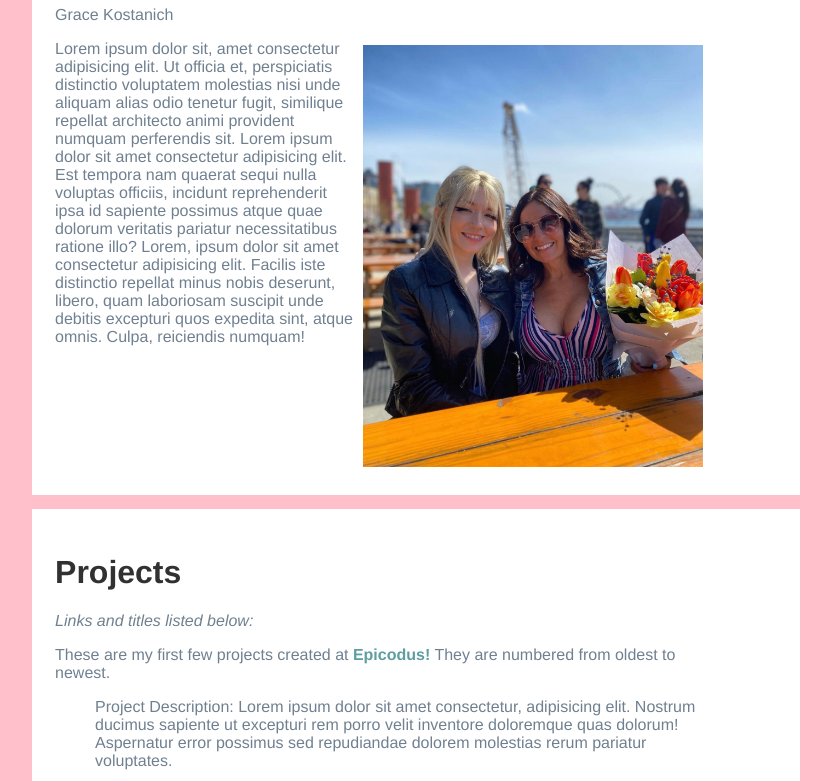
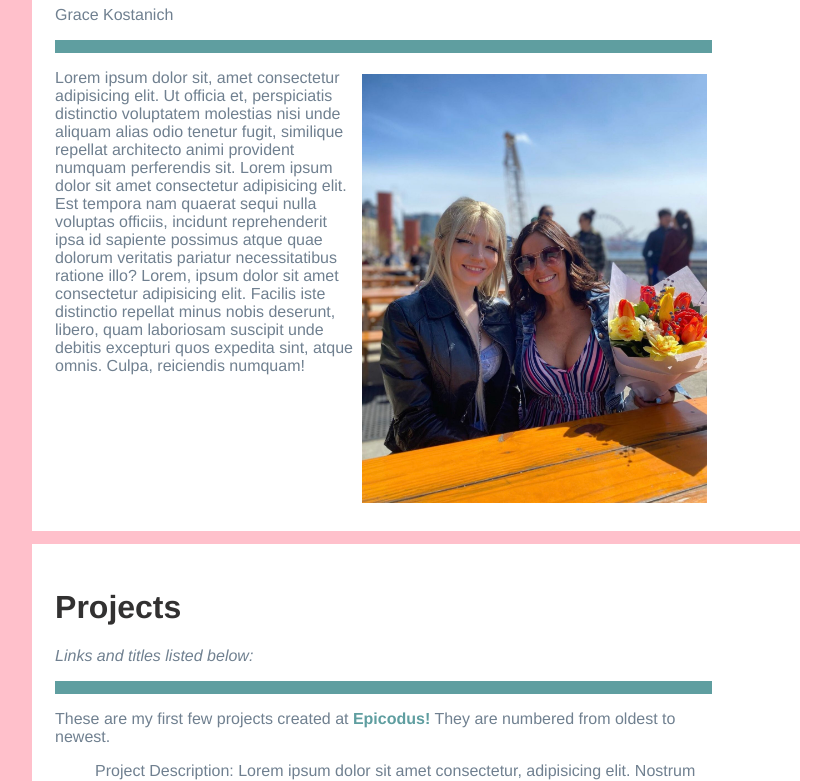
Before and after one commit to User8240/landing_page, a plain HTML site: page index.html in a window 1280 px wide. Shown: the part 292-1073 px from the top of the page, without its empty margins (228-1059 px from the left). Drawn offline with Linux system fonts and the light colour scheme.

Commit message:
Add division throughout text using box model

```diff
--- a/css/styles.css
+++ b/css/styles.css
@@ -32,16 +32,29 @@
   display: block;
 }
 
+
+.line2 {
+  padding: .5%;
+  border: solid cadetblue;
+  background-color: cadetblue;
+  border-width: 10%;
+  margin-top: auto;
+  margin-bottom: auto;
+  box-sizing: border-box;
+  margin: 0% ;
+  display: block;
+}
+
 .columns {
   display: inline-block;
   padding: 3%;
-  width: 85%;
+  width: 85.5%;
   color: rgb(50, 49, 49);
 }
 
 .img {
   padding: 5px;
-  width: 52%;
+  width: 52.5%;
   height: auto;
   margin: auto;
   display: block;
--- a/index.html
+++ b/index.html
@@ -23,6 +23,12 @@
     </h1>
     <p>Grace Kostanich
     </p>
+  <div class="line2">
+  </div>
+
+    <p>
+    </p>
+
     <img class="img" src="img/me.jpg" alt="A photo of Grace Kostanich and her Mom">
     <p class="text-format"> Lorem ipsum dolor sit, amet consectetur adipisicing elit. Ut officia et, perspiciatis distinctio voluptatem molestias nisi unde aliquam alias odio tenetur fugit, similique repellat architecto animi provident numquam perferendis sit.
     Lorem ipsum dolor sit amet consectetur adipisicing elit. Est tempora nam quaerat sequi nulla voluptas officiis, incidunt reprehenderit ipsa id sapiente possimus atque quae dolorum veritatis pariatur necessitatibus ratione illo?
@@ -38,6 +44,9 @@
     </h1>
     <p><em>Links and titles listed below:</em>
     </p>
+
+  <div class="line2">
+  </div>
 
     <p class="text-format">These are my first few projects created at <span class="span">Epicodus!</span> They are numbered from oldest to newest.
       <ul>
@@ -106,10 +115,11 @@
           </li>
         <p>
         </p>
-          </ol>
+        <p>
+        </p>
     </ul>
 
-  <div class="line">
+  <div class="line2">
   </div>
 
   <h1>Top 3 Best Sites</h1>
```
